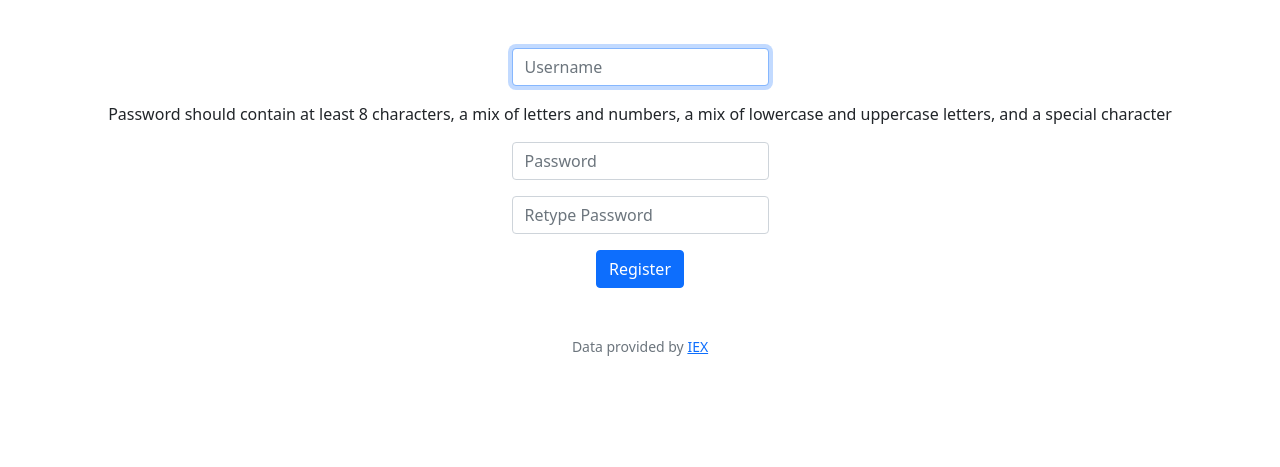
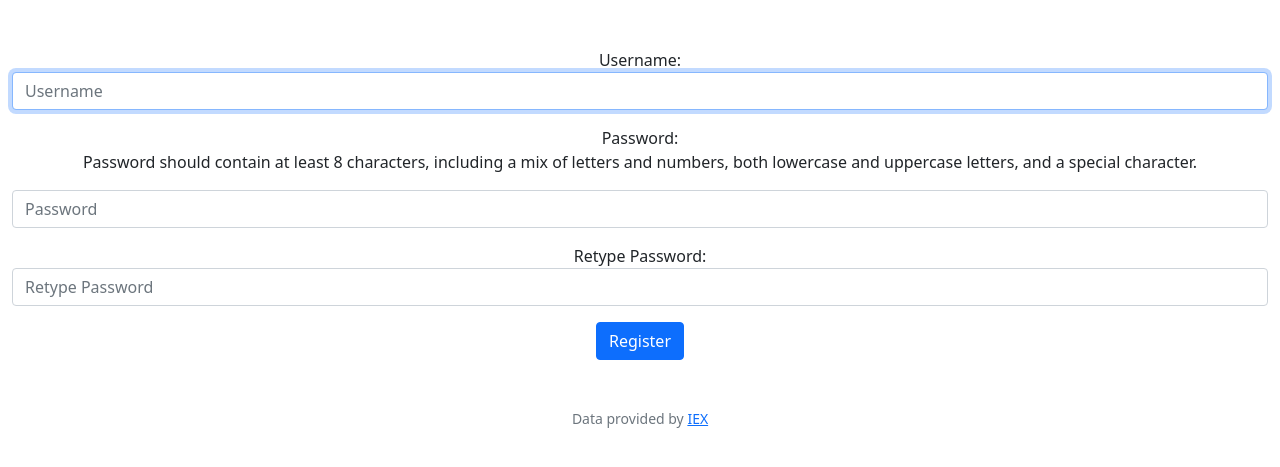
Before and after one commit to NeoHW/finance, a Flask app: page /register in a window 1280 px wide. Shown: the part 76-543 px from the top of the page. Run offline with Flask 3, Linux system fonts and the light colour scheme; some libraries are stand-ins or nearby versions.

Commit message:
Refactor registration form in register.html

```diff
--- a/templates/register.html
+++ b/templates/register.html
@@ -1,23 +1,48 @@
-{% extends "layout.html" %}
-
-{% block title %}
-    Register
+{% extends "layout.html" %} {% block title %} Register {% endblock %} {% block
+main %}
+<form action="/register" method="post" class="registration-form">
+  <div class="form-group mb-3">
+    <label for="username">Username:</label>
+    <input
+      autocomplete="off"
+      autofocus
+      class="form-control"
+      id="username"
+      name="username"
+      placeholder="Username"
+      type="text"
+      required
+    />
+  </div>
+  <div class="form-group mb-3">
+    <label for="password">Password:</label>
+    <p class="password-rules">
+      Password should contain at least 8 characters, including a mix of letters
+      and numbers, both lowercase and uppercase letters, and a special
+      character.
+    </p>
+    <input
+      autocomplete="off"
+      class="form-control"
+      id="password"
+      name="password"
+      placeholder="Password"
+      type="password"
+      required
+      pattern="(?=.*\d)(?=.*[a-z])(?=.*[A-Z]).{8,}"
+    />
+  </div>
+  <div class="form-group mb-3">
+    <label for="confirmation">Retype Password:</label>
+    <input
+      class="form-control"
+      id="confirmation"
+      name="confirmation"
+      placeholder="Retype Password"
+      type="password"
+      required
+    />
+  </div>
+  <button class="btn btn-primary" type="submit">Register</button>
+</form>
 {% endblock %}
-
-{% block main %}
-    <form action="/register" method="post">
-        <div class="mb-3">
-            <input autocomplete="off" autofocus class="form-control mx-auto w-auto" id="username" name="username" placeholder="Username" type="text">
-        </div>
-            <p> Password should contain at least 8 characters, a mix of letters and numbers, a mix of lowercase and uppercase letters, and a special character </p>
-        <div>
-        </div>
-        <div class="mb-3">
-            <input autocomplete="off" class="form-control mx-auto w-auto" id="password" name="password" placeholder="Password" type="password">
-        </div>
-        <div class="mb-3">
-            <input class="form-control mx-auto w-auto" id="confirmation" name="confirmation" placeholder="Retype Password" type="password">
-        </div>
-        <button class="btn btn-primary" type="submit">Register</button>
-    </form>
-{% endblock %}
```
